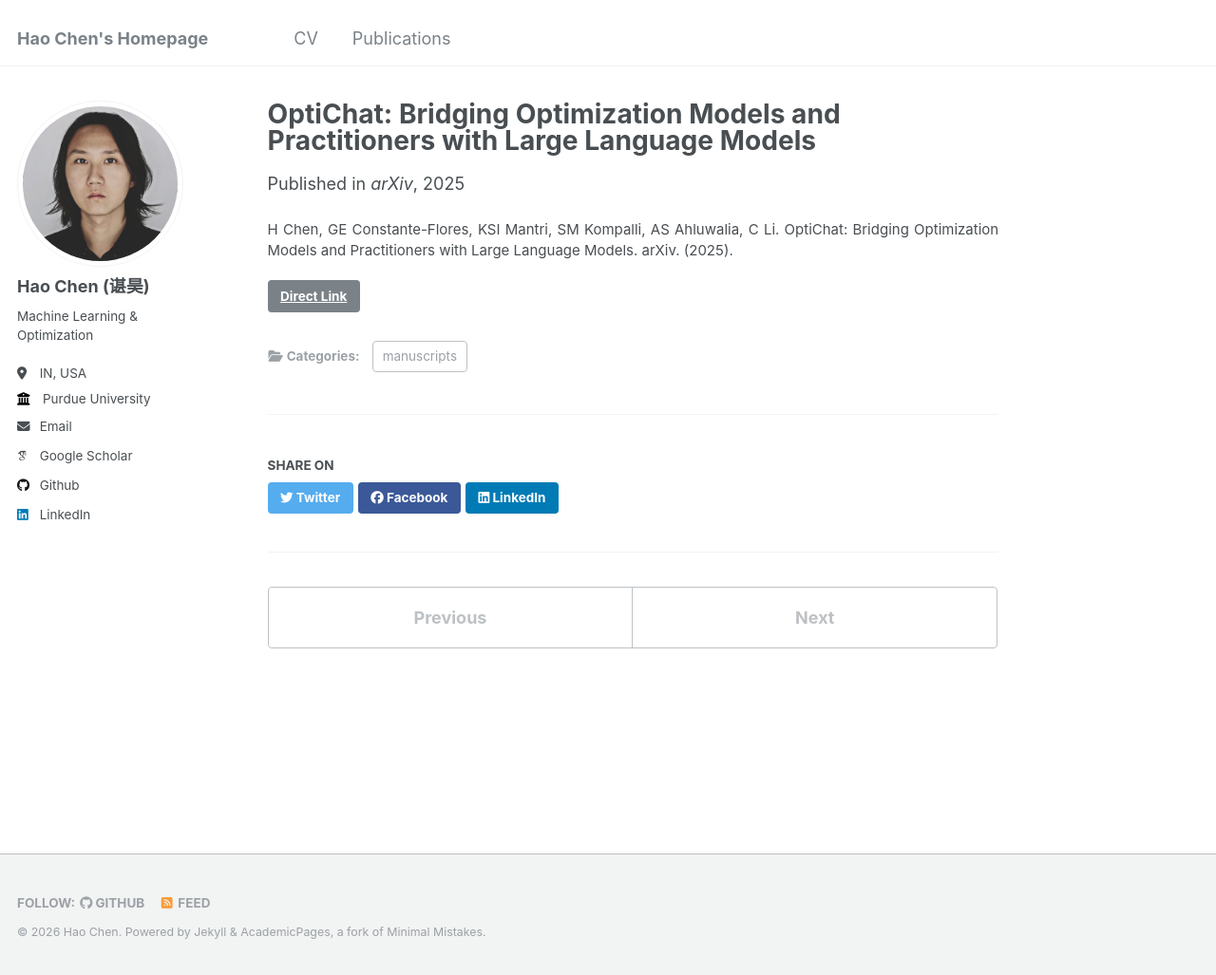
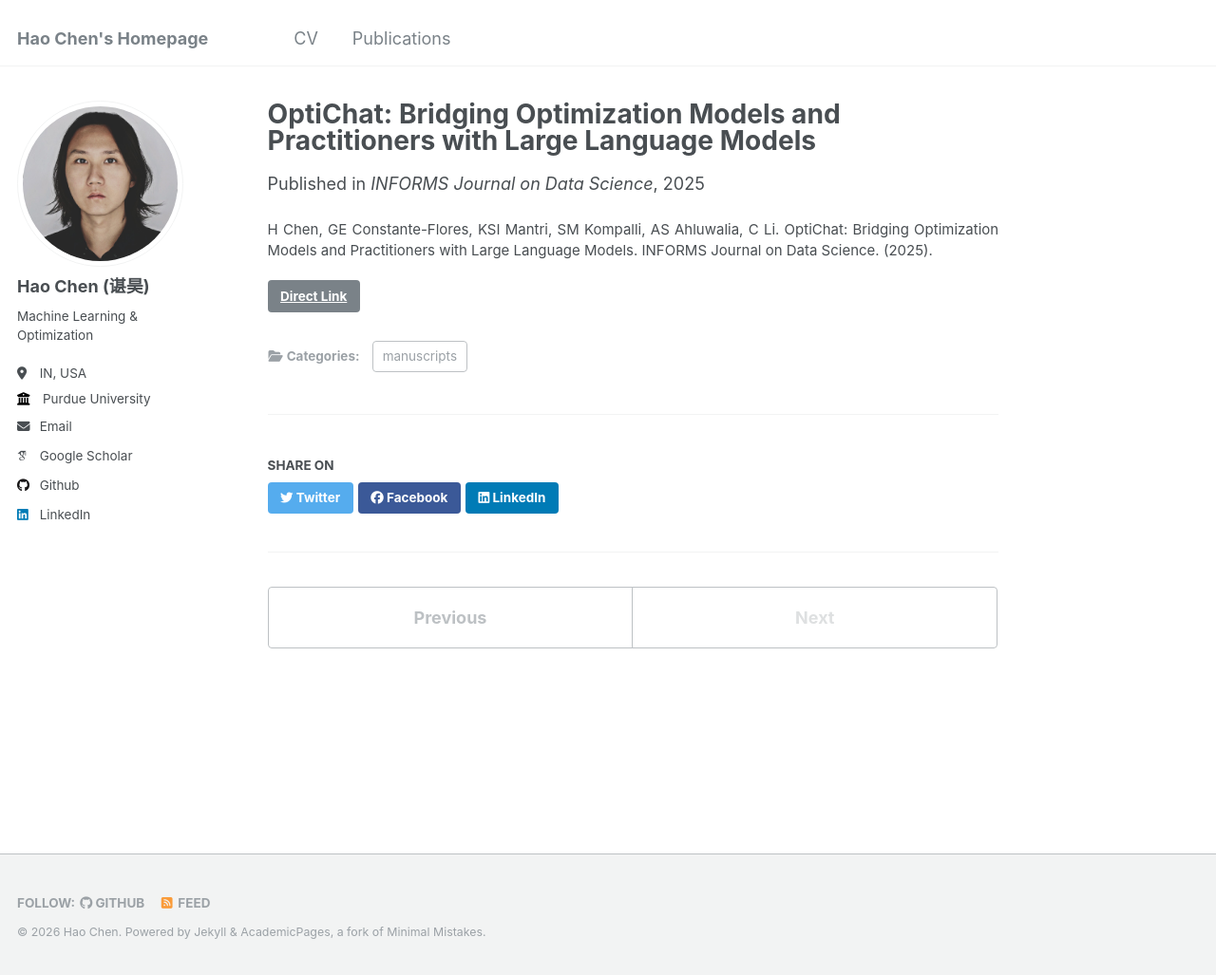
Before and after one commit to GeraltSHEN/Gin-Hao-Chen, a Jekyll site: the page built from _publications/2025OptiChat.md, in a window 1280 px wide and 1027 px high. Shown: the whole window at 95% size. Built offline with Jekyll 4.4.1, drawn with Linux system fonts in a browser that asks for light colours; some web fonts are replaced.

Commit message:
update pub

```diff
--- a/_publications/2025OptiChat.md
+++ b/_publications/2025OptiChat.md
@@ -4,9 +4,9 @@ collection: publications
 category: manuscripts
 permalink: /publication/2025OptiChat
 #excerpt: 'First-of-its-kind natural language-based dialogue system for diagnosing infeasible optimization problems using LLM'
-date: 2025-01-15
-venue: 'arXiv'
+date: 2025-11-07
+venue: 'INFORMS Journal on Data Science'
 #paperurl: 'https://www.tandfonline.com/doi/abs/10.1080/03155986.2024.2385189'
-link: 'https://arxiv.org/abs/2501.08406'
-citation: 'H Chen, GE Constante-Flores, KSI Mantri, SM Kompalli, AS Ahluwalia, C Li. OptiChat: Bridging Optimization Models and Practitioners with Large Language Models. arXiv. (2025).'
+link: 'https://pubsonline.informs.org/doi/abs/10.1287/ijds.2025.0074'
+citation: 'H Chen, GE Constante-Flores, KSI Mantri, SM Kompalli, AS Ahluwalia, C Li. OptiChat: Bridging Optimization Models and Practitioners with Large Language Models. INFORMS Journal on Data Science. (2025).'
 ---
```
Also changed, not shown: _publications/2025LDRnet.md (+2 -2 lines).
